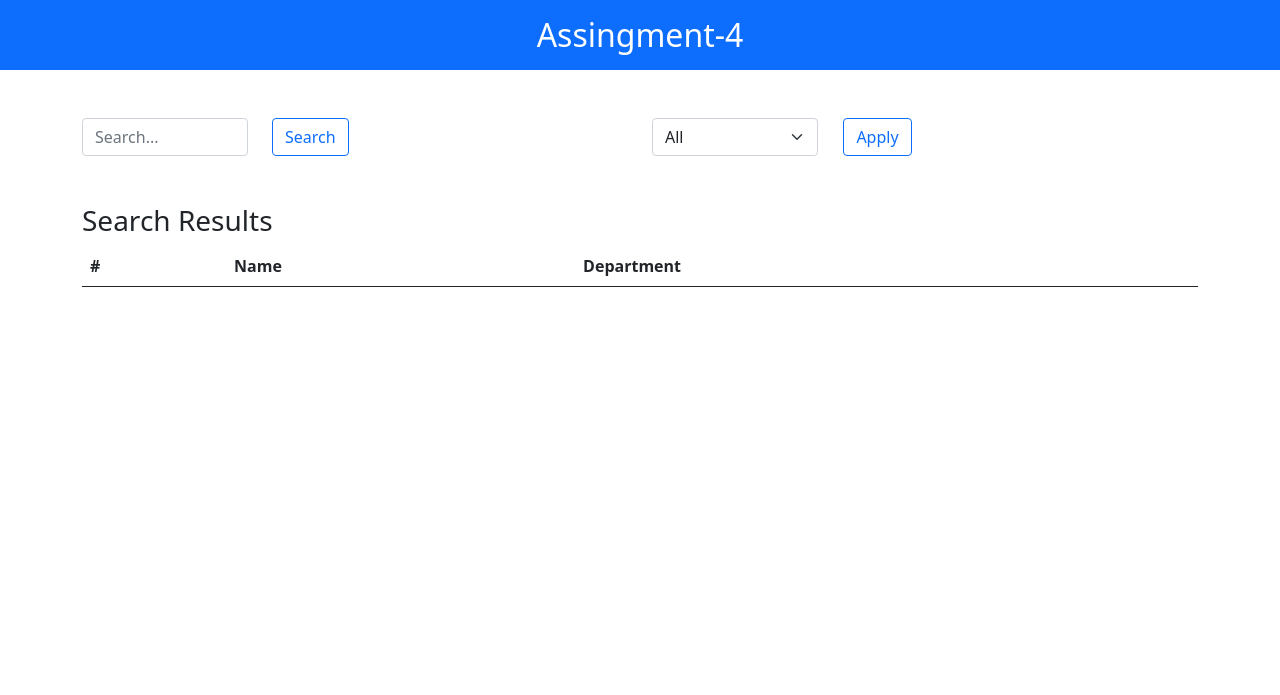
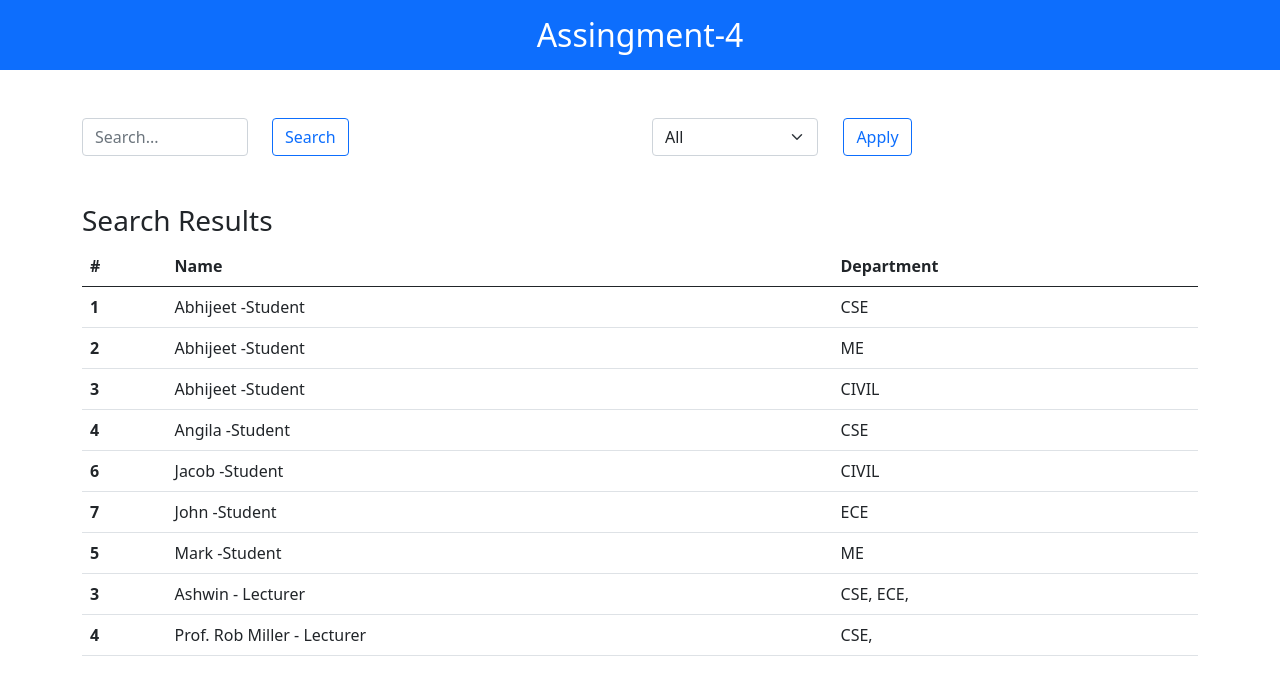
Before and after one commit to KrishnakGitHub/College-Assignment_4, a Django app: page / in a window 1280 px wide. Shown: the top 695 px of the page. Run offline with Django 3.2, Linux system fonts and the light colour scheme; data comes from the database, SQL or seed files in the repository; lists and menus that the app fills with data are empty.

Commit message:
update to show all

```diff
--- a/myapp/templates/myapp/student_list.html
+++ b/myapp/templates/myapp/student_list.html
@@ -27,7 +27,7 @@
 				<div class="row">
 					<div class="col-4">
 						<select name="q2" class="form-select" aria-label="Default select example">
-						  <option selected value="all">All</option>
+						  <option value="all">All</option>
 						  {% for obj_list in object_list %}
 						  	<option value="{{obj_list.id}}">{{obj_list.name}}</option>
 						  {% endfor %}
@@ -55,34 +55,18 @@
   	 {% for obj1 in stu_object_list %}
     <tr>
       <th scope="row">{{obj1.id}}</th>
-      <td>{{ obj1.name }}</td>
+      <td>{{ obj1.name }} -Student</td>
       <td>{{ obj1.Department }}</td>
     </tr>
     {% endfor %}
     {% for obj2 in lec_object_list %}
     <tr>
       <th scope="row">{{obj2.id}}</th>
-      <td>{{ obj2.name }}</td>
+      <td>{{ obj2.name }} - Lecturer</td>
       <td>{% for obj in obj2.Department.all %}
       		{{obj}},
       	  {% endfor %}
       </td>
-    </tr>
-    {% endfor %}
-    {% for obj3 in dep_stu_object_list %}
-    <tr>
-      <th scope="row">{{obj3.id}}</th>
-      <td>{{ obj3.name }} - Student</td>
-      <td>{{obj3.Department}}</td>
-    </tr>
-    {% endfor %}
-    {% for obj4 in dep_lec_object_list %}
-    <tr>
-      <th scope="row">{{obj4.id}}</th>
-      <td>{{ obj4.name }} - Lecturer</td>
-      <td>{% for obj in obj4.Department.all %}
-      		{{obj}},
-      	  {% endfor %}</td>
     </tr>
     {% endfor %}
   </tbody>
--- a/myapp/views.py
+++ b/myapp/views.py
@@ -12,18 +12,25 @@ def get_queryset(request):
 
 	object_list = Department.objects.all()
 
-	stu_object_list = Student.objects.filter(name=query1)
-	lec_object_list = Lecturer.objects.filter(name=query1)
+	stu_object_list = Student.objects.all()
+	lec_object_list = Lecturer.objects.all()
+
+	if query1:
+		stu_object_list = Student.objects.filter(name=query1)
+		lec_object_list = Lecturer.objects.filter(name=query1)
 
 	if query2 =='all':
-		dep_stu_object_list = Student.objects.all()
-		dep_lec_object_list = Lecturer.objects.all()
-	else:
-		dep_stu_object_list = Student.objects.filter(Department=query2)
-		dep_lec_object_list = Lecturer.objects.filter(Department=query2)
+		stu_object_list = Student.objects.all()
+		lec_object_list = Lecturer.objects.all()
+	elif query2:
+		stu_object_list = Student.objects.filter(Department=query2)
+		lec_object_list = Lecturer.objects.filter(Department=query2)
+
+
+
 
 
 	context = {'stu_object_list':stu_object_list,'lec_object_list':lec_object_list,
-	'dep_stu_object_list':dep_stu_object_list,'dep_lec_object_list':dep_lec_object_list,'object_list':object_list}
+	'object_list':object_list}
 
 	return render(request, 'myapp/student_list.html', context)
```
